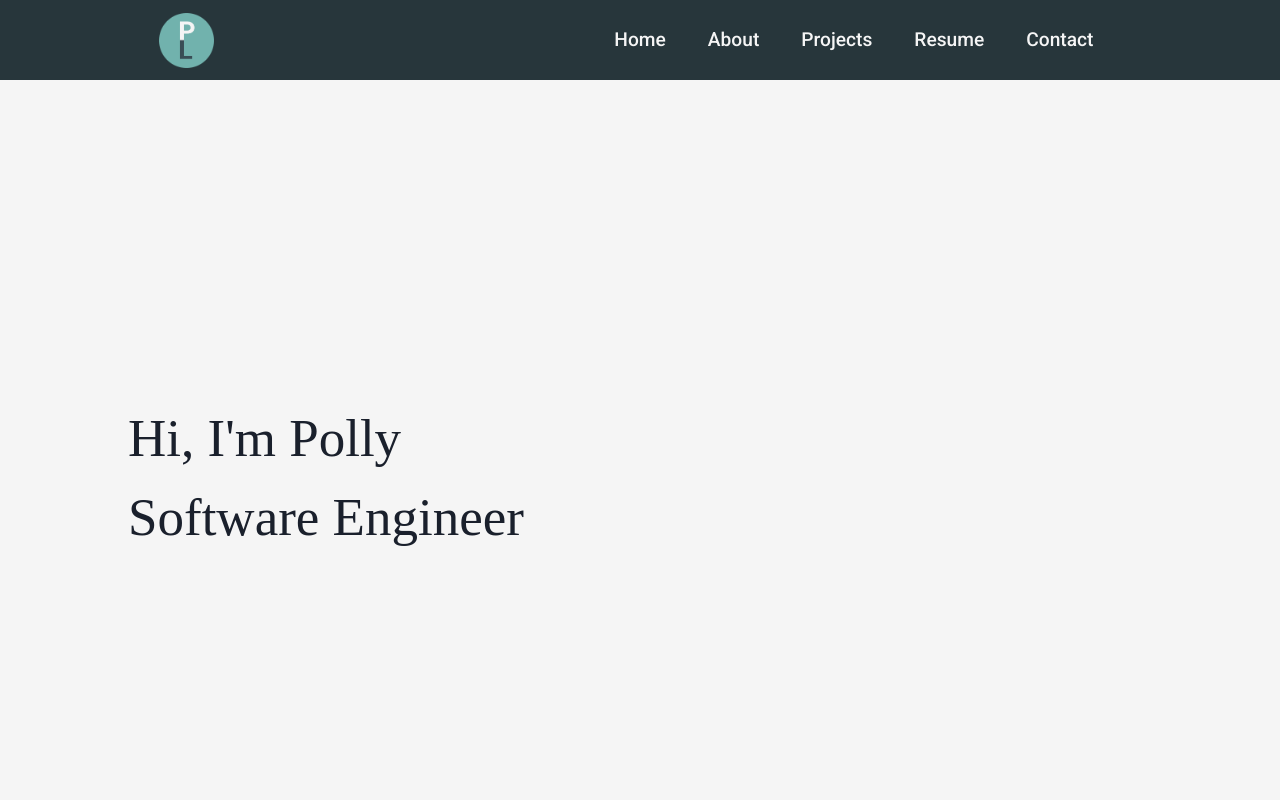
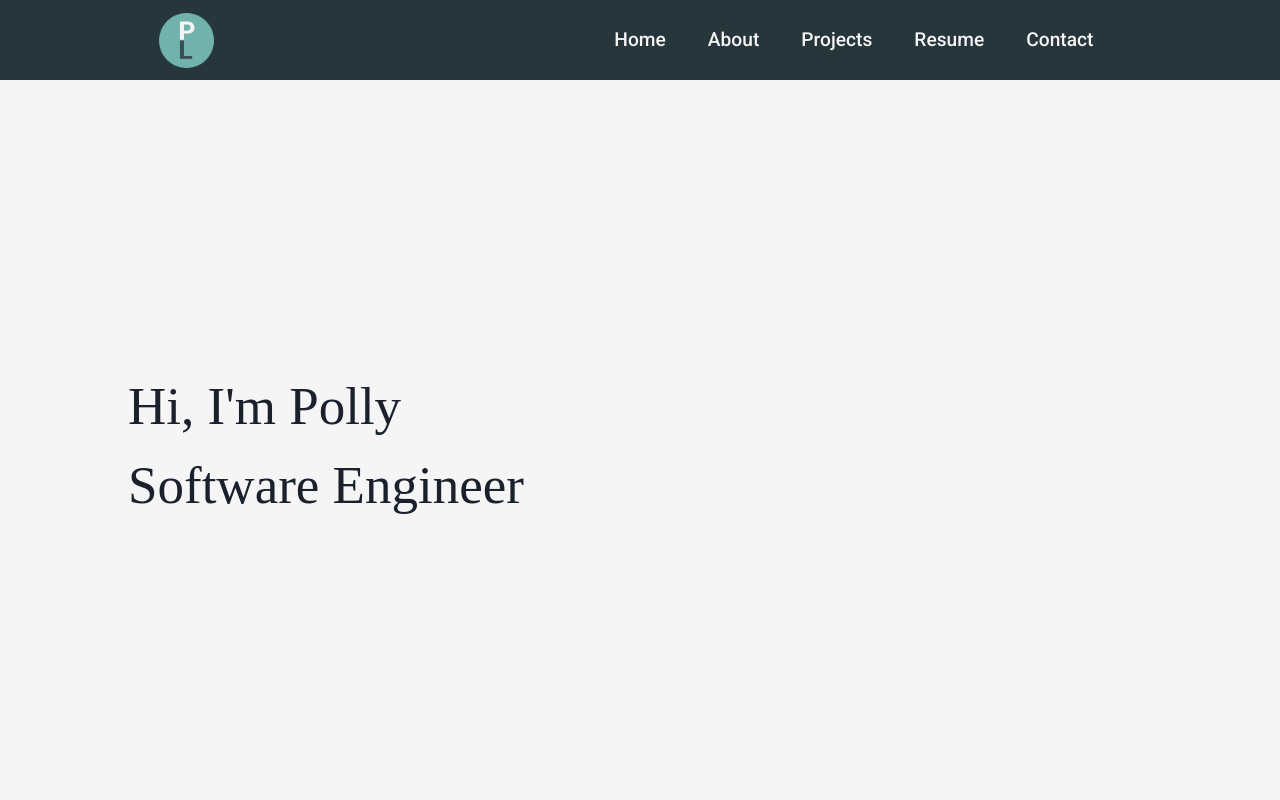
Before and after one commit to pollyliu1/pollyliu1.github.io, a React (Create React App) app: page / in a window 1280 px wide. Shown: the top 800 px of the page. Built offline with nearby package versions, Linux system fonts and the light colour scheme.

Commit message:
Adjusted homepage

```diff
--- a/src/pages/Home.css
+++ b/src/pages/Home.css
@@ -9,8 +9,8 @@
     position: absolute;
     left: 10%;
     top: 50%;
-    transform: translateY(-50%);
-    width: 40%;
+    transform: translateY(-70%);
+    width: 60vw;
     max-height: 90%;
 }
 
```
